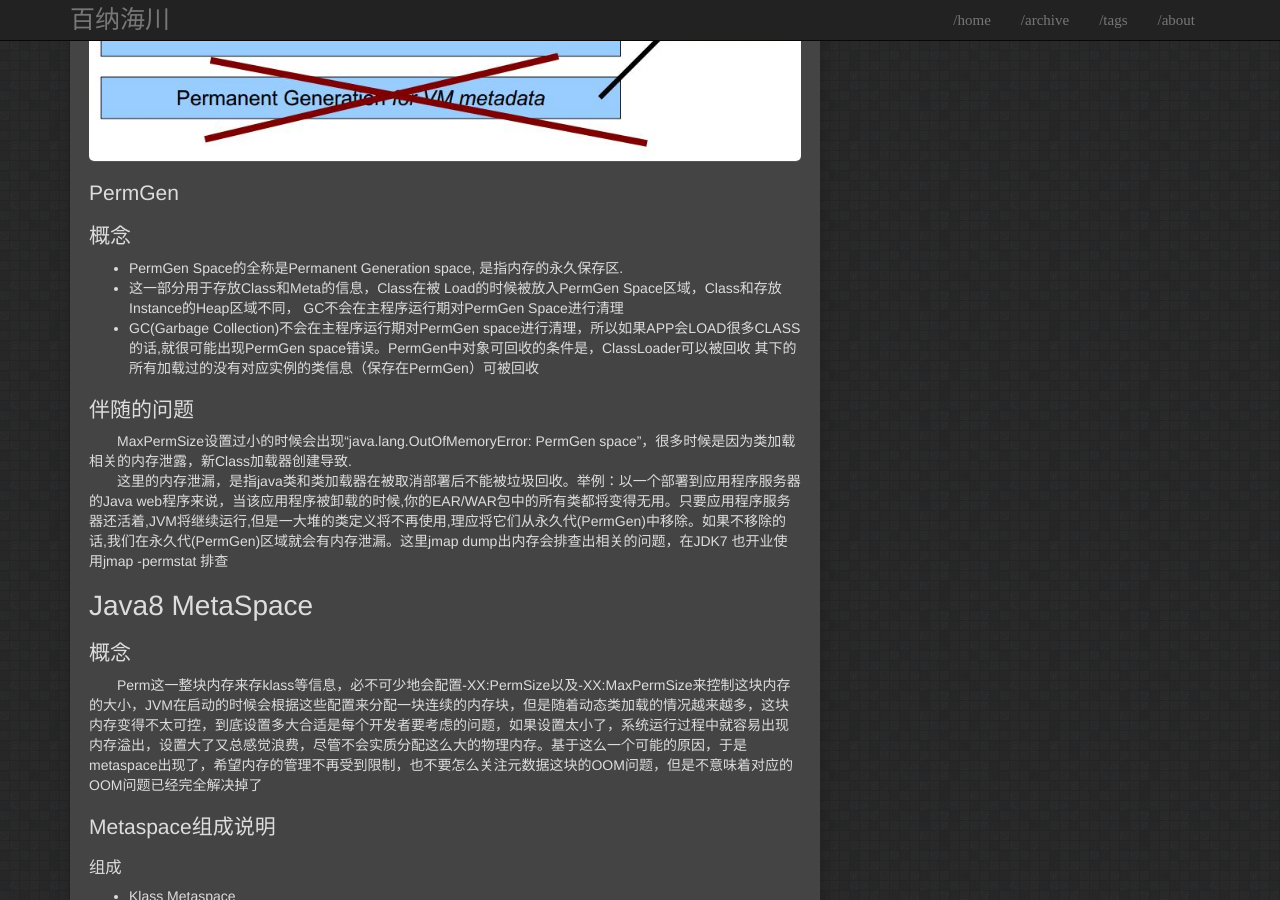
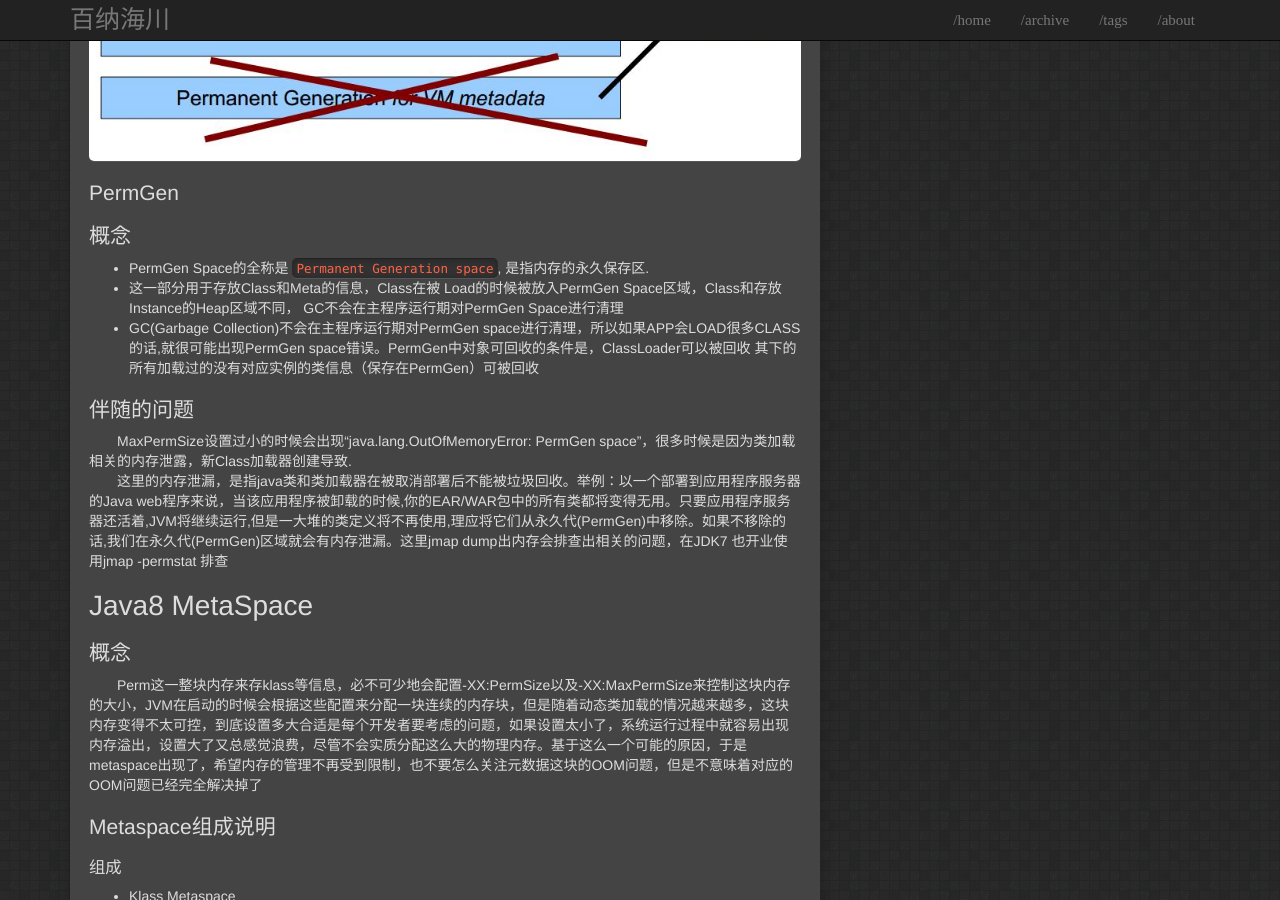
Before and after one commit to igithu/summary, a Jekyll site: the page built from _posts/2018-04-14-jvm-permgen-ms.md, in a window 1280 px wide and 900 px high, scrolled down 600 px. Built offline with Jekyll 4.4.1, drawn with Linux system fonts in a browser that asks for light colours.

```diff
--- a/_posts/2018-04-14-jvm-permgen-ms.md
+++ b/_posts/2018-04-14-jvm-permgen-ms.md
@@ -26,7 +26,7 @@ tags: jvm
 
 ## PermGen
 ## 概念
-* PermGen Space的全称是Permanent Generation space, 是指内存的永久保存区.
+* PermGen Space的全称是 `Permanent Generation space`, 是指内存的永久保存区.
 * 这一部分用于存放Class和Meta的信息，Class在被 Load的时候被放入PermGen Space区域，Class和存放Instance的Heap区域不同， GC不会在主程序运行期对PermGen Space进行清理
 * GC(Garbage Collection)不会在主程序运行期对PermGen space进行清理，所以如果APP会LOAD很多CLASS 的话,就很可能出现PermGen space错误。PermGen中对象可回收的条件是，ClassLoader可以被回收 其下的所有加载过的没有对应实例的类信息（保存在PermGen）可被回收
 
```
